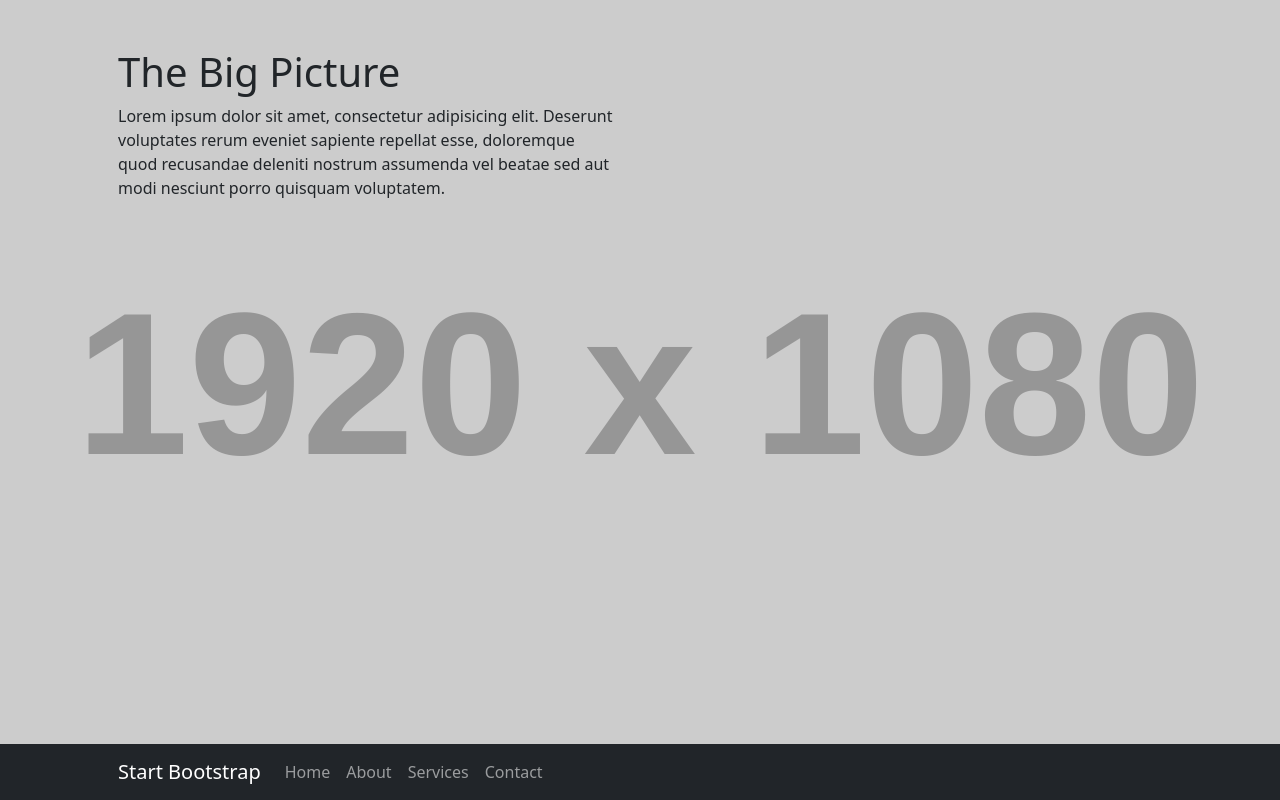
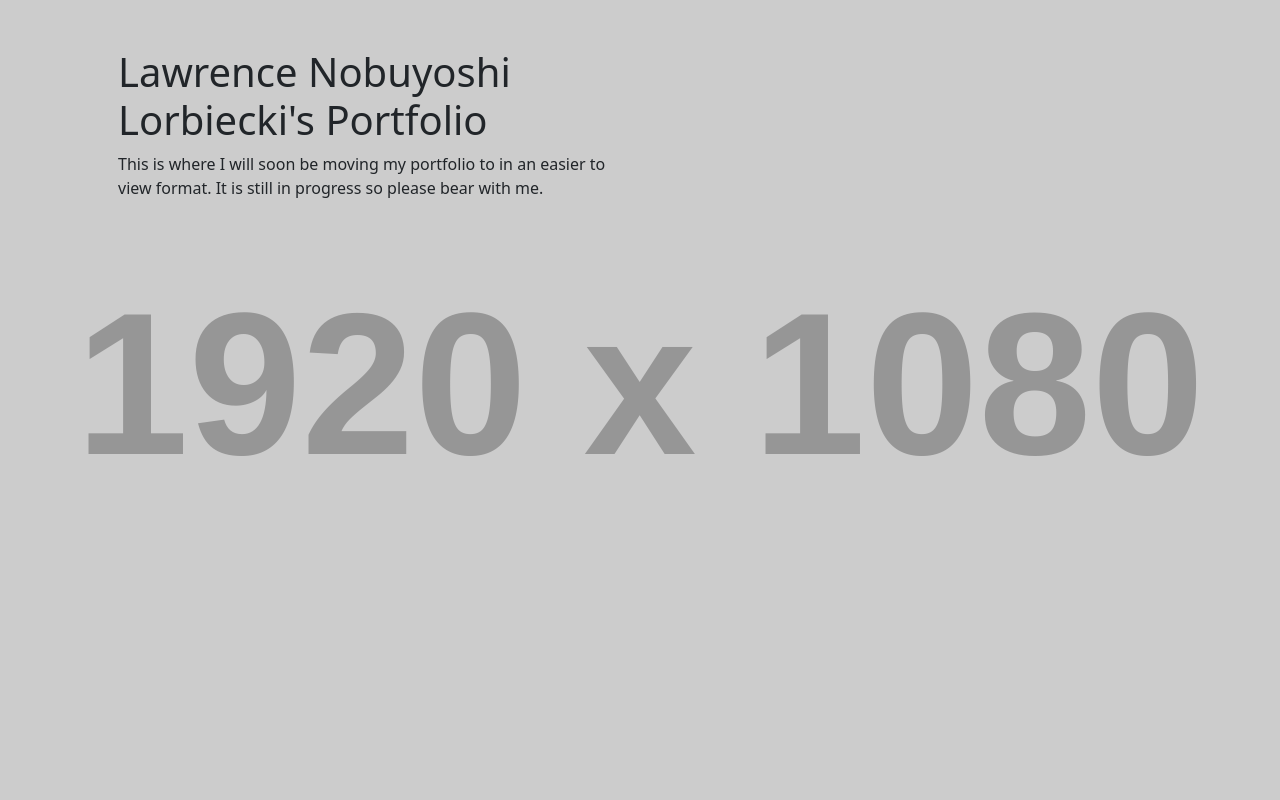
Before and after one commit to NobuLNL/NobuLNL.github.io, a plain HTML site: page index.html in a window 1280 px wide. Drawn offline with nearby package versions, Linux system fonts and the light colour scheme; placeholder pictures from the web are drawn by us.

Commit message:
created landing page for portfolio site which is still very much in progress

```diff
--- a/index.html
+++ b/index.html
@@ -12,28 +12,13 @@
         <link href="css/styles.css" rel="stylesheet" />
     </head>
     <body>
-        <!-- Navigation-->
-        <nav class="navbar navbar-expand-lg navbar-dark bg-dark fixed-bottom">
-            <div class="container px-4 px-lg-5">
-                <a class="navbar-brand" href="#!">Start Bootstrap</a>
-                <button class="navbar-toggler" type="button" data-bs-toggle="collapse" data-bs-target="#navbarResponsive" aria-controls="navbarResponsive" aria-expanded="false" aria-label="Toggle navigation"><span class="navbar-toggler-icon"></span></button>
-                <div class="collapse navbar-collapse" id="navbarResponsive">
-                    <ul class="navbar-nav ml-auto">
-                        <li class="nav-item active"><a class="nav-link" href="#!">Home</a></li>
-                        <li class="nav-item"><a class="nav-link" href="#!">About</a></li>
-                        <li class="nav-item"><a class="nav-link" href="#!">Services</a></li>
-                        <li class="nav-item"><a class="nav-link" href="#!">Contact</a></li>
-                    </ul>
-                </div>
-            </div>
-        </nav>
         <!-- Page Content-->
         <section>
             <div class="container px-4 px-lg-5">
                 <div class="row gx-4 gx-lg-5">
                     <div class="col-lg-6">
-                        <h1 class="mt-5">The Big Picture</h1>
-                        <p>Lorem ipsum dolor sit amet, consectetur adipisicing elit. Deserunt voluptates rerum eveniet sapiente repellat esse, doloremque quod recusandae deleniti nostrum assumenda vel beatae sed aut modi nesciunt porro quisquam voluptatem.</p>
+                        <h1 class="mt-5">Lawrence Nobuyoshi Lorbiecki's Portfolio</h1>
+                        <p>This is where I will soon be moving my portfolio to in an easier to view format. It is still in progress so please bear with me.</p>
                     </div>
                 </div>
             </div>
```
